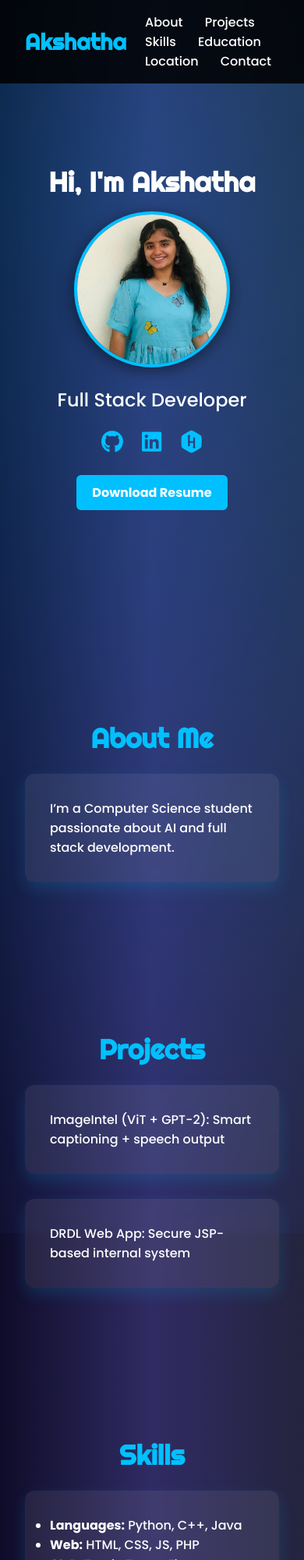
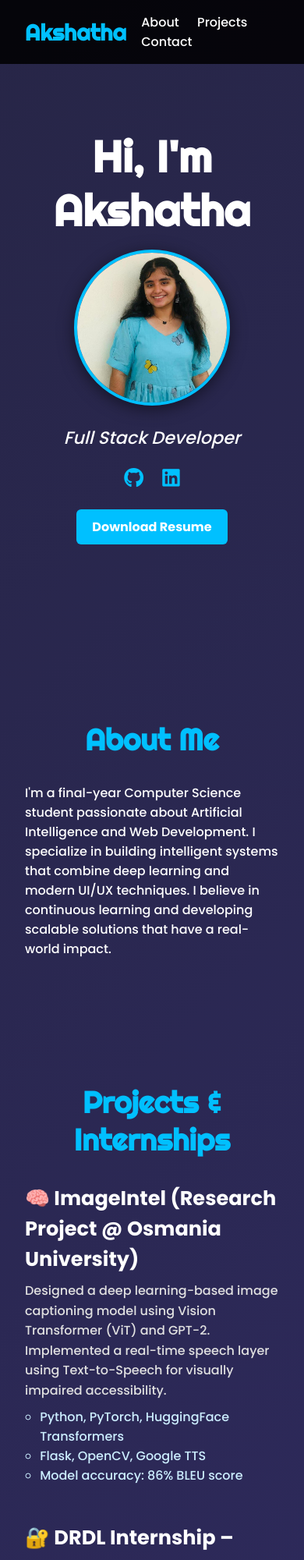
Before and after one commit to kakshatha-001/portfolio, a plain HTML site: page index.html in a window 390 px wide. Shown: the top 2000 px of the page at 78% size. Drawn offline with nearby package versions, Linux system fonts and the light colour scheme.

Commit message:
Update index.html

```diff
--- a/index.html
+++ b/index.html
@@ -8,16 +8,12 @@
   <!-- Fonts and Icons -->
   <link href="https://fonts.googleapis.com/css2?family=Poppins:wght@300;500;700&family=Righteous&display=swap" rel="stylesheet"/>
   <link href="https://cdnjs.cloudflare.com/ajax/libs/font-awesome/6.0.0-beta3/css/all.min.css" rel="stylesheet"/>
-
-  <!-- GSAP CDN -->
-  <script src="https://cdnjs.cloudflare.com/ajax/libs/gsap/3.12.2/gsap.min.js"></script>
-  <script src="https://cdnjs.cloudflare.com/ajax/libs/gsap/3.12.2/ScrollTrigger.min.js"></script>
+  <link href="https://cdnjs.cloudflare.com/ajax/libs/aos/2.3.4/aos.css" rel="stylesheet"/>
+  <script src="https://cdnjs.cloudflare.com/ajax/libs/aos/2.3.4/aos.js"></script>
 
   <style>
     :root {
-      --main-color: #4e44ce;
       --accent-color: #00c0ff;
-      --bg-color: #0f0c29;
       --text-color: #ffffff;
     }
 
@@ -30,30 +26,17 @@
     }
 
     body {
-      background: linear-gradient(to right, #0f0c29, #302b63, #24243e);
+      background: linear-gradient(-45deg, #0f0c29, #302b63, #24243e, #4e44ce);
+      background-size: 400% 400%;
+      animation: gradientBG 15s ease infinite;
       color: var(--text-color);
       overflow-x: hidden;
-      position: relative;
     }
 
-    /* Animated Background Circles */
-    body::before {
-      content: "";
-      position: fixed;
-      top: 0;
-      left: 0;
-      width: 200%;
-      height: 200%;
-      background: radial-gradient(circle at 20% 20%, #00c0ff30, transparent),
-                  radial-gradient(circle at 80% 60%, #4e44ce25, transparent);
-      animation: floatBG 20s infinite linear;
-      z-index: -1;
-    }
-
-    @keyframes floatBG {
-      0% { transform: translate(0, 0); }
-      50% { transform: translate(-10%, -10%); }
-      100% { transform: translate(0, 0); }
+    @keyframes gradientBG {
+      0% { background-position: 0% 50%; }
+      50% { background-position: 100% 50%; }
+      100% { background-position: 0% 50%; }
     }
 
     header {
@@ -62,7 +45,7 @@
       position: fixed;
       width: 100%;
       top: 0;
-      z-index: 999;
+      z-index: 1000;
       display: flex;
       justify-content: space-between;
       align-items: center;
@@ -76,7 +59,7 @@
 
     nav a {
       color: var(--text-color);
-      margin-left: 1.5rem;
+      margin-left: 1.2rem;
       text-decoration: none;
       font-weight: 500;
       transition: color 0.3s ease;
@@ -106,15 +89,16 @@
       width: 200px;
       height: 200px;
       border-radius: 50%;
-      object-fit: cover;
       border: 4px solid var(--accent-color);
       margin: 1rem 0;
       box-shadow: 0 4px 20px rgba(0,0,0,0.5);
+      object-fit: cover;
     }
 
     #animated-text {
-      font-size: 1.5rem;
+      font-size: 1.4rem;
       margin-top: 0.5rem;
+      font-style: italic;
     }
 
     .socials {
@@ -123,7 +107,7 @@
 
     .socials a {
       margin: 0 10px;
-      font-size: 1.8rem;
+      font-size: 1.6rem;
       color: var(--accent-color);
       transition: 0.3s ease;
     }
@@ -142,7 +126,6 @@
       font-weight: bold;
       border-radius: 6px;
       text-decoration: none;
-      display: inline-block;
       transition: 0.3s ease;
     }
 
@@ -158,35 +141,34 @@
     }
 
     h3 {
+      font-size: 2.4rem;
       text-align: center;
-      font-size: 2.2rem;
       color: var(--accent-color);
-      margin-bottom: 1.5rem;
+      margin-bottom: 2rem;
       font-family: 'Righteous', cursive;
     }
 
-    .card {
-      background: rgba(255, 255, 255, 0.08);
-      padding: 2rem;
-      margin-bottom: 2rem;
-      border-radius: 12px;
-      box-shadow: 0 8px 20px rgba(0, 192, 255, 0.15);
-      backdrop-filter: blur(5px);
-      transition: 0.4s ease;
-      opacity: 0;
-      transform: translateY(50px);
+    .project, .internship {
+      margin-bottom: 3rem;
     }
 
-    .card:hover {
-      transform: translateY(-5px);
-      box-shadow: 0 12px 24px rgba(0, 192, 255, 0.25);
+    .project h4, .internship h4 {
+      font-size: 1.6rem;
+      color: #fff;
+      margin-bottom: 0.5rem;
     }
 
-    iframe {
-      width: 100%;
-      height: 400px;
-      border: 0;
-      border-radius: 10px;
+    .project p, .internship p {
+      font-size: 1rem;
+      line-height: 1.6;
+      color: #e0e0e0;
+    }
+
+    ul.skills-used {
+      margin-top: 0.5rem;
+      padding-left: 1.2rem;
+      list-style-type: circle;
+      color: #cceeff;
     }
 
     form {
@@ -209,10 +191,6 @@
       color: white;
     }
 
-    form textarea {
-      resize: vertical;
-    }
-
     form button {
       margin-top: 1.5rem;
       padding: 12px;
@@ -222,11 +200,6 @@
       font-weight: bold;
       border-radius: 6px;
       cursor: pointer;
-      transition: 0.3s ease;
-    }
-
-    form button:hover {
-      background-color: #00a8e0;
     }
 
     footer {
@@ -235,15 +208,8 @@
       background: #000;
       color: #aaa;
     }
-
-    @media (max-width: 768px) {
-      .hero h2 {
-        font-size: 2.2rem;
-      }
-    }
   </style>
 </head>
-
 <body>
 
   <header>
@@ -251,105 +217,87 @@
     <nav>
       <a href="#about">About</a>
       <a href="#projects">Projects</a>
-      <a href="#skills">Skills</a>
-      <a href="#education">Education</a>
-      <a href="#location">Location</a>
       <a href="#contact">Contact</a>
     </nav>
   </header>
 
-  <section class="hero">
+  <section class="hero" data-aos="fade-in">
     <h2>Hi, I'm Akshatha</h2>
     <img src="akshathaprofile.jpg" alt="Akshatha Kompally" />
     <p id="animated-text">Aspiring AI Engineer</p>
     <div class="socials">
       <a href="https://github.com/kakshatha-001" target="_blank"><i class="fab fa-github"></i></a>
       <a href="https://linkedin.com/in/kompally-akshatha" target="_blank"><i class="fab fa-linkedin"></i></a>
-      <a href="https://hackerrank.com/profile/akshathakompally" target="_blank"><i class="fab fa-hackerrank"></i></a>
     </div>
     <a class="resume-btn" href="AkshathaResumeFinal.pdf" download>Download Resume</a>
   </section>
 
-  <section id="about">
+  <section id="about" data-aos="fade-up">
     <h3>About Me</h3>
-    <div class="card">I’m a Computer Science student passionate about AI and full stack development.</div>
+    <p>
+      I'm a final-year Computer Science student passionate about Artificial Intelligence and Web Development.
+      I specialize in building intelligent systems that combine deep learning and modern UI/UX techniques.
+      I believe in continuous learning and developing scalable solutions that have a real-world impact.
+    </p>
   </section>
 
-  <section id="projects">
-    <h3>Projects</h3>
-    <div class="card">ImageIntel (ViT + GPT-2): Smart captioning + speech output</div>
-    <div class="card">DRDL Web App: Secure JSP-based internal system</div>
+  <section id="projects" data-aos="fade-up">
+    <h3>Projects & Internships</h3>
+
+    <div class="project">
+      <h4>🧠 ImageIntel (Research Project @ Osmania University)</h4>
+      <p>
+        Designed a deep learning-based image captioning model using Vision Transformer (ViT) and GPT-2.
+        Implemented a real-time speech layer using Text-to-Speech for visually impaired accessibility.
+      </p>
+      <ul class="skills-used">
+        <li>Python, PyTorch, HuggingFace Transformers</li>
+        <li>Flask, OpenCV, Google TTS</li>
+        <li>Model accuracy: 86% BLEU score</li>
+      </ul>
+    </div>
+
+    <div class="internship">
+      <h4>🔐 DRDL Internship – Secure Web App Development</h4>
+      <p>
+        Built a classified JSP-based internal communication portal for DRDL using Oracle DB and authentication modules. Ensured data security using encrypted transmission protocols.
+      </p>
+      <ul class="skills-used">
+        <li>Java, JSP, Oracle SQL, Apache Tomcat</li>
+        <li>Role-based access control & audit logging</li>
+      </ul>
+    </div>
+
   </section>
 
-  <section id="skills">
-    <h3>Skills</h3>
-    <div class="card">
-      <ul>
-        <li><strong>Languages:</strong> Python, C++, Java</li>
-        <li><strong>Web:</strong> HTML, CSS, JS, PHP</li>
-        <li><strong>AI:</strong> PyTorch, TensorFlow</li>
-      </ul>
-    </div>
-  </section>
+  <section id="contact" data-aos="fade-up">
+    <h3>Contact Me</h3>
+    <form action="mailto:akshathakompally@gmail.com" method="POST" enctype="text/plain">
+      <label for="name">Name</label>
+      <input type="text" id="name" name="Name" required>
 
-  <section id="education">
-    <h3>Education</h3>
-    <div class="card">
-      <ul>
-        <li>B.E. CSE – MVSR College (9.61 CGPA)</li>
-        <li>Intermediate – Narayana Jr College (98.2%)</li>
-        <li>SSC – Little Flower (9.8 CGPA)</li>
-      </ul>
-    </div>
-  </section>
+      <label for="email">Email</label>
+      <input type="email" id="email" name="Email" required>
 
-  <section id="location">
-    <h3>Location</h3>
-    <div class="card">
-      <iframe src="https://www.google.com/maps/embed?..."></iframe>
-    </div>
-  </section>
+      <label for="message">Message</label>
+      <textarea id="message" name="Message" rows="5" required></textarea>
 
-  <section id="contact">
-    <h3>Contact</h3>
-    <div class="card">
-      <form action="mailto:akshathakompally@gmail.com" method="POST" enctype="text/plain">
-        <label>Name</label>
-        <input type="text" name="Name" required placeholder="Your name" />
-        <label>Email</label>
-        <input type="email" name="Email" required placeholder="Your email" />
-        <label>Message</label>
-        <textarea name="Message" rows="4" required placeholder="Your message"></textarea>
-        <button type="submit">Send</button>
-      </form>
-    </div>
+      <button type="submit">Send Message</button>
+    </form>
   </section>
 
   <footer>
     <p>&copy; 2025 Akshatha Kompally. All rights reserved.</p>
   </footer>
 
-  <!-- Scroll Animations -->
   <script>
-    gsap.registerPlugin(ScrollTrigger);
-    gsap.utils.toArray(".card").forEach(card => {
-      gsap.to(card, {
-        opacity: 1,
-        y: 0,
-        duration: 1,
-        ease: "power2.out",
-        scrollTrigger: {
-          trigger: card,
-          start: "top 85%",
-        }
-      });
-    });
+    AOS.init();
 
-    // Text animation
+    const animatedText = document.getElementById('animated-text');
     const roles = ["Aspiring AI Engineer", "Full Stack Developer", "ML Enthusiast"];
     let i = 0;
     setInterval(() => {
-      document.getElementById("animated-text").textContent = roles[i];
+      animatedText.textContent = roles[i];
       i = (i + 1) % roles.length;
     }, 3000);
   </script>
```
